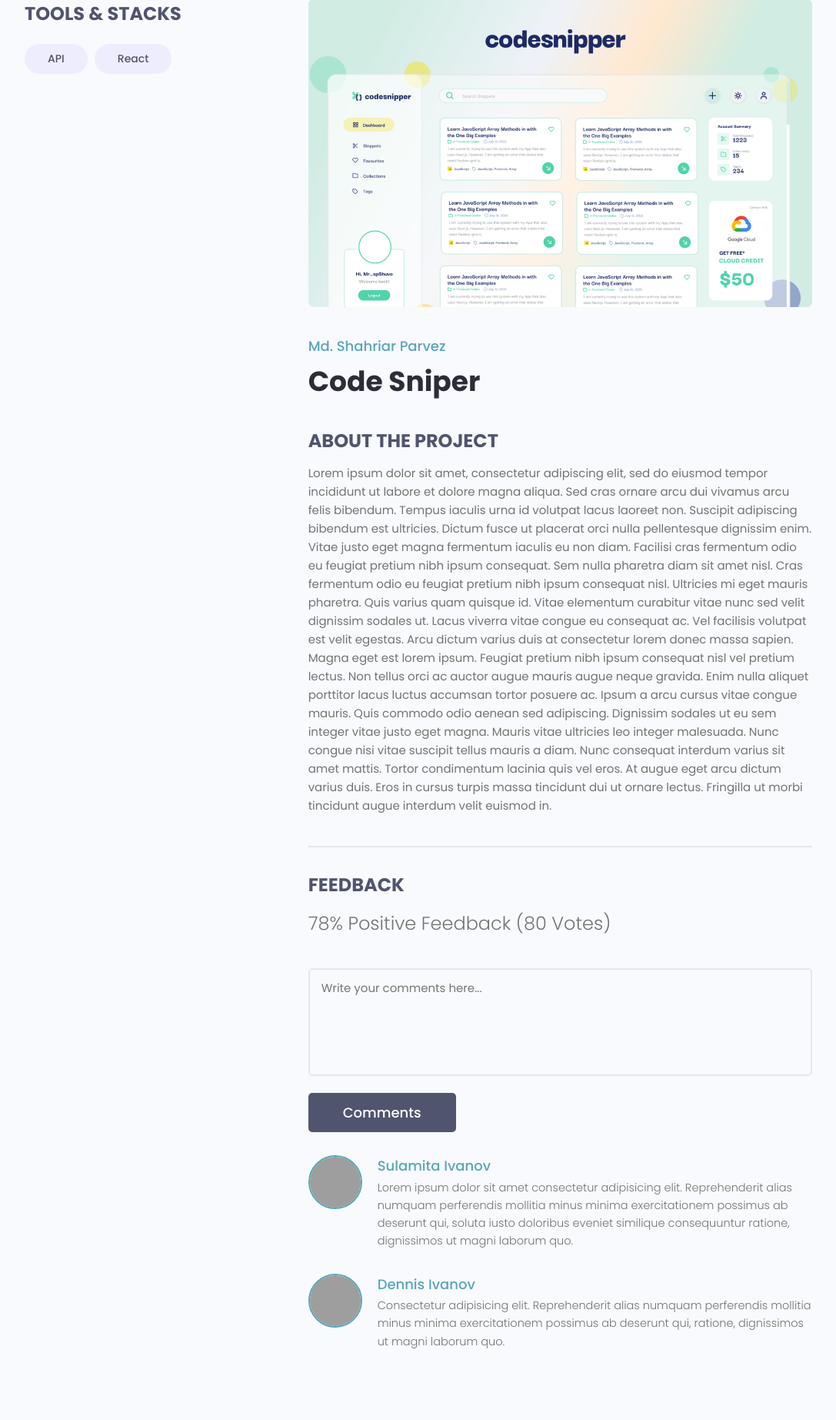
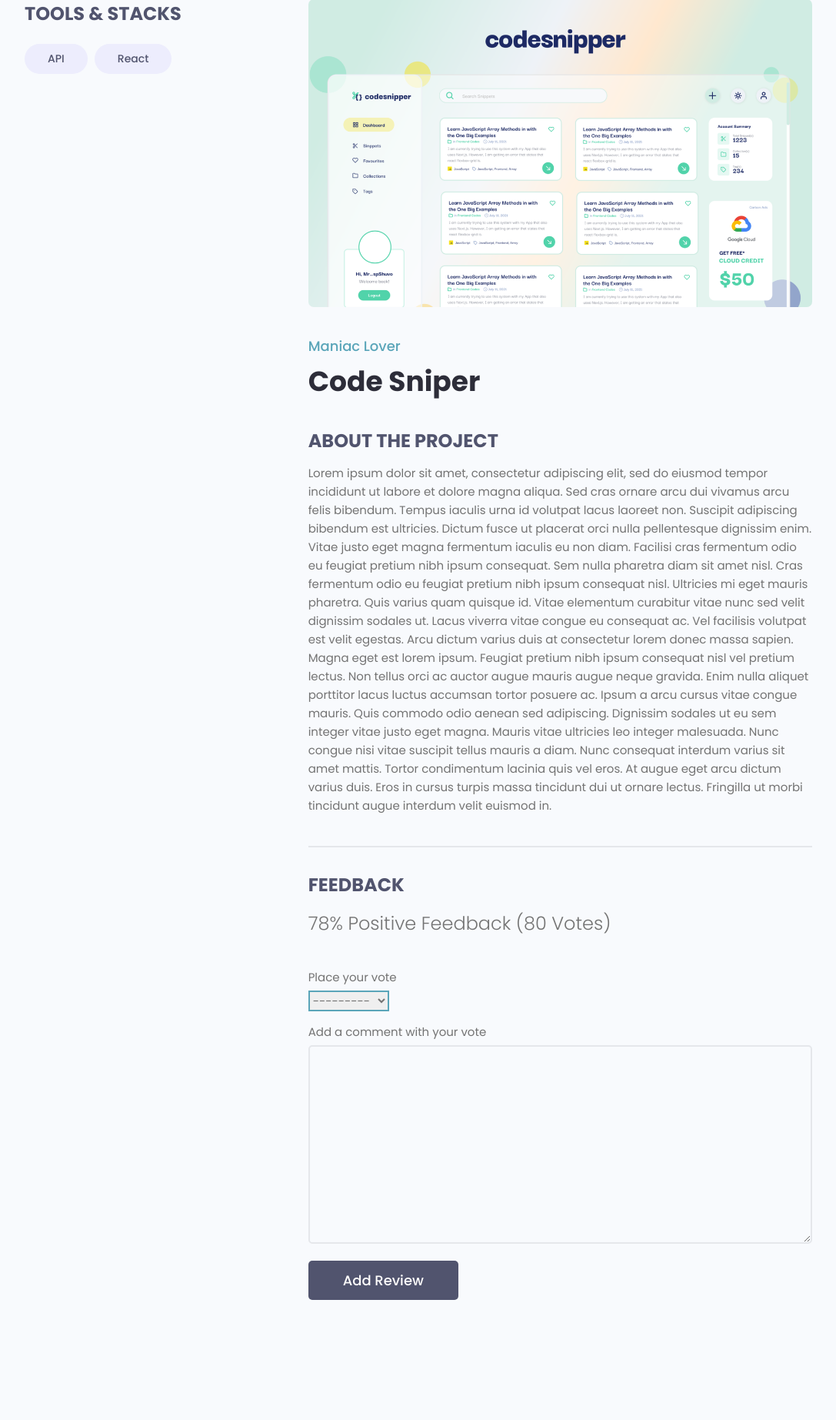
Before and after one commit to Luka-stack/devsearch-django, a Django app: page /projects/project/36f5e4b6-570c-4422-8940-0b0c9474d68d/ in a window 1280 px wide. Shown: the part 108-1953 px from the top of the page at 77% size, without its empty margins (96-1183 px from the left). After the commit the page ends 1797 px from the top, so only its background shows below. Run offline with Django 4.2, Linux system fonts and the light colour scheme; a user stored in the database is signed in; data comes from the database, SQL or seed files in the repository; both versions use the stored data as it was after the commit; some libraries are stand-ins or nearby versions; grey boxes are pictures that could not be loaded.

Commit message:
Added search, pagination and reviews

```diff
--- a/projects/forms.py
+++ b/projects/forms.py
@@ -1,13 +1,14 @@
 from django import forms
 from django.forms import ModelForm
 
-from .models import Project
+from .models import Project, Review
 
 
 class ProjectForm(ModelForm):
     class Meta:
         model = Project
-        fields = ['title', 'featured_image', 'description', 'demo_link', 'src_link', 'tags']
+        fields = ['title', 'featured_image',
+                  'description', 'demo_link', 'src_link', 'tags']
         widgets = {
             'tags': forms.CheckboxSelectMultiple()
         }
@@ -19,3 +20,19 @@ class ProjectForm(ModelForm):
 
         for name, field in self.fields.items():
             field.widget.attrs.update({'class': 'input'})
+
+
+class ReviewForm(ModelForm):
+    class Meta:
+        model = Review
+        fields = ['value', 'body']
+        labels = {
+            'value': 'Place your vote',
+            'body': 'Add a comment with your vote'
+        }
+
+    def __init__(self, *args, **kwargs):
+        super(ReviewForm, self).__init__(*args, **kwargs)
+
+        for name, field in self.fields.items():
+            field.widget.attrs.update({'class': 'input'})
--- a/projects/templates/projects/projects.html
+++ b/projects/templates/projects/projects.html
@@ -10,10 +10,10 @@
         </div>
 
         <div class="hero-section__search">
-          <form class="form" action="#" method="get">
+          <form class="form" action="{% url 'projects' %}" method="get" id="searchForm">
             <div class="form__field">
               <label for="formInput#search">Search By Projects </label>
-              <input class="input input--text" id="formInput#search" type="text" name="text"
+              <input class="input input--text" id="formInput#search" type="text" name="search_query" value="{{ search_query }}"
                 placeholder="Search by Project Title" />
             </div>
 
@@ -56,6 +56,8 @@
       </div>
     </section>
 
+    {% include 'pagination.html' with queryset=projects  %}
+
   </main>
 
 {% endblock content %}
--- a/projects/templates/projects/single-project.html
+++ b/projects/templates/projects/single-project.html
@@ -30,7 +30,7 @@
 
             <div class="column column--2of3">
                 <img class="singleProject__preview" src="{{ project.featured_image.url }}" alt="portfolio thumbnail"/>
-                <a href="profile.html" class="singleProject__developer">Md. Shahriar Parvez</a>
+                <a href="profile.html" class="singleProject__developer">{{ project.owner.name }}</a>
                 <h2 class="singleProject__title">{{ project.title }}</h2>
                 <h3 class="singleProject__subtitle">About the Project</h3>
                 <div class="singleProject__info">
@@ -43,47 +43,44 @@
                         {{ project.vote_ratio }}% Positive Feedback ({{ project.vote_total }} Vote{{ project.vote_total | pluralize:"s" }})
                     </h5>
 
-                    <form class="form" action="#" method="POST">
-                        <!-- Textarea -->
+                    {% if request.user.profile.id in project.reviewers %}
+                        <p>You have already submitted your review for this project</p>
+
+                    {% elif request.user.profile == project.owner %}
+                        <p>You cannot review your own work<p>
+
+                    {% elif request.user.is_authenticated %}
+                        <form class="form" action="{% url 'project' project.id %}" method="POST">
+                            {% csrf_token %}
+
+                            {% for field in form %}
                             <div class="form__field">
-                            <label for="formInput#textarea">Comments: </label>
-                            <textarea class="input input--textarea" name="message" id="formInput#textarea"
-                                      placeholder="Write your comments here..."></textarea>
+                                <label>{{field.label}}</label>
+                                {{ field }}
                             </div>
-                        <input class="btn btn--sub btn--lg" type="submit" value="Comments"/>
+                            {% endfor %}
+                            <input class="btn btn--sub btn--lg" type="submit" value="Add Review"/>
                         </form>
+                    {% else %}
+                        <a href="{% url 'login' %}?next={{request.path}}">Please login to leave a review</a>
+                    {% endif %}
+
                     <div class="commentList">
+                        {% for review in project.review_set.all %}
+                            {% if review.body %}
                                 <div class="comment">
-                            <a href="profile.html">
+                                    <a href="{% url 'user-profile' review.owner.id %}">
                                         <img class="avatar avatar--md"
-                                     src="https://pbs.twimg.com/profile_images/1335382240931368961/b3wSZKj4_400x400.jpg"
+                                            src="{{ review.owner.profile_img.url}}"
                                             alt="user"/>
                                     </a>
                                     <div class="comment__details">
-                                <a href="profile.html" class="comment__author">Sulamita Ivanov</a>
-                                <p class="comment__info">
-                                    Lorem ipsum dolor sit amet consectetur adipisicing elit. Reprehenderit alias numquam
-                                    perferendis
-                                    mollitia minus minima exercitationem possimus ab deserunt qui, soluta iusto
-                                    doloribus eveniet
-                                    similique consequuntur ratione, dignissimos ut magni laborum quo.
-                                </p>
+                                        <a href="{% url 'user-profile' review.owner.id %}" class="comment__author">{{ review.owner.name}}</a>
+                                        <p class="comment__info"> {{ review.body|linebreaksbr }} </p>
                                     </div>
                                 </div>
-                        <div class="comment">
-                            <a href="profile.html">
-                                <img class="avatar avatar--md" src="https://avatars.githubusercontent.com/u/33843378"
-                                     alt="user"/>
-                            </a>
-                            <div class="comment__details">
-                                <a href="profile.html" class="comment__author">Dennis Ivanov</a>
-                                <p class="comment__info">
-                                    Consectetur adipisicing elit. Reprehenderit alias numquam perferendis mollitia minus
-                                    minima
-                                    exercitationem possimus ab deserunt qui, ratione, dignissimos ut magni laborum quo.
-                                </p>
-                            </div>
-                        </div>
+                            {% endif %}
+                        {% endfor %}
                     </div>
                 </div>
             </div>
--- a/projects/views.py
+++ b/projects/views.py
@@ -1,24 +1,45 @@
+from calendar import c
 from django.shortcuts import render, redirect
 from django.contrib.auth.decorators import login_required
-
-from .forms import ProjectForm
+from django.contrib import messages
+from projects.utils import paginate_project, search_projects
+from .forms import ProjectForm, ReviewForm
 from .models import Project
 
 
 def projects(request):
-    projects_list = Project.objects.all()
-    context = {'projects': projects_list}
+    project_list, query = search_projects(request)
+    custom_range, project_list = paginate_project(request, project_list, 1)
+
+    context = {'projects': project_list,
+               'search_query': query, 'custom_range': custom_range}
 
     return render(request, 'projects/projects.html', context)
 
 
 def project(request, pk):
     project_obj = Project.objects.get(id=pk)
+    form = ReviewForm()
 
-    return render(request, 'projects/single-project.html', {'project': project_obj})
+    if request.method == 'POST':
+        form = ReviewForm(request.POST)
+        review = form.save(commit=False)
+        review.project = project_obj
+        review.owner = request.user.profile
+        review.save()
+
+        project_obj.get_vote_count
+
+        messages.success(request, 'Your review was successfully submitted!')
+
+        return redirect('project', pk=pk)
+
+    context = {'project': project_obj, 'form': form}
+
+    return render(request, 'projects/single-project.html', context)
 
 
-@login_required(login_url='login')
+@ login_required(login_url='login')
 def create_project(request):
     profile = request.user.profile
     form = ProjectForm()
@@ -37,7 +58,7 @@ def create_project(request):
     return render(request, "projects/project-form.html", context)
 
 
-@login_required(login_url='login')
+@ login_required(login_url='login')
 def update_project(request, pk):
     profile = request.user.profile
     project_obj = profile.project_set.get(id=pk)
@@ -55,7 +76,7 @@ def update_project(request, pk):
     return render(request, "projects/project-form.html", context)
 
 
-@login_required(login_url='login')
+@ login_required(login_url='login')
 def delete_project(reqeust, pk):
     profile = reqeust.user.profile
     project_obj = profile.project_set.get(id=pk)
--- /dev/null
+++ b/static/js/main.js
@@ -0,0 +1,14 @@
+let searchForm = document.getElementById('searchForm');
+let pageLinks = document.getElementsByClassName('page-link');
+
+if (searchForm) {
+  for (let i = 0; pageLinks.length > i; ++i) {
+    pageLinks[i].addEventListener('click', function (e) {
+      e.preventDefault();
+
+      let page = this.dataset.page;
+      searchForm.innerHTML += `<input value=${page} name="page" hidden />`;
+      searchForm.submit();
+    });
+  }
+}
--- a/static/styles/app.css
+++ b/static/styles/app.css
@@ -124,17 +124,26 @@ img {
     transform-origin: 0 0;
   }
 
-  .header__nav input[type='checkbox']:checked + .toggle-menu > .toggle-menu__lines::before {
+  .header__nav
+    input[type='checkbox']:checked
+    + .toggle-menu
+    > .toggle-menu__lines::before {
     margin-left: 3px;
     transform: rotate(45deg) scaleX(1.2) translateX(-2px) translateY(-4px);
     visibility: visible;
   }
 
-  .header__nav input[type='checkbox']:checked + .toggle-menu > .toggle-menu__lines {
+  .header__nav
+    input[type='checkbox']:checked
+    + .toggle-menu
+    > .toggle-menu__lines {
     visibility: hidden;
   }
 
-  .header__nav input[type='checkbox']:checked + .toggle-menu > .toggle-menu__lines::after {
+  .header__nav
+    input[type='checkbox']:checked
+    + .toggle-menu
+    > .toggle-menu__lines::after {
     transform: rotate(-45deg) scaleX(1.2) translateX(-2px) translateY(3px);
     visibility: visible;
   }
@@ -464,14 +473,14 @@ img {
   margin-bottom: 3rem;
 }
 
-.project__author{
+.project__author {
   font-size: 1.4rem;
   font-style: italic;
 }
 
-.project--rating{
+.project--rating {
   margin-bottom: 1.6em;
-  margin-top: .5em;
+  margin-top: 0.5em;
 }
 
 .singleProject__subtitle {
@@ -536,8 +545,9 @@ img {
 }
 
 .comments .form label {
-  position: absolute;
-  margin: -9999px;
+  display: block;
+  margin-bottom: 0.5rem;
+  color: var(--color-text);
 }
 
 .commentList {
@@ -613,7 +623,7 @@ img {
   object-fit: contain;
 }
 
-.settings__tableInfo{
+.settings__tableInfo {
   width: 100%;
 }
 
@@ -826,7 +836,6 @@ img {
   font-size: 1.8rem;
 }
 
-
 /*=======================
   Form Page
 ========================*/
--- a/templates/main.html
+++ b/templates/main.html
@@ -36,6 +36,7 @@
 
 </body>
 
-<script src="{% static 'uikit/app.js' %}"
+<script src="{% static 'uikit/app.js' %}"> </script>
+<script src="{% static 'js/main.js' %}"></script>
 
 </html>
--- a/users/templates/users/login-register.html
+++ b/users/templates/users/login-register.html
@@ -59,7 +59,7 @@
       <p>Hello Developer, Welcome Back!</p>
     </div>
 
-    <form method="POST" action="{% url 'login' %}" class="form auth__form">
+    <form method="POST" action="" class="form auth__form">
       {% csrf_token %}
 
       <!-- Input:Username -->
```
Also changed, not shown: projects/models.py (+25 -1 lines), projects/utils.py (added, +47 -0 lines), templates/pagination.html (added, +25 -0 lines), users/templates/users/profiles.html (+6 -2 lines), users/utils.py (added, +44 -0 lines), users/views.py (+8 -6 lines), db.sqlite3, projects/migrations/0006_alter_project_options_review_owner_and_more.py (added), static/images/451608.jpg (added), static/images/616945.png (added), static/images/wp10225652-arcane-jinx-wallpapers.jpg (added). Lines whose indentation alone changed are shown as unchanged.
